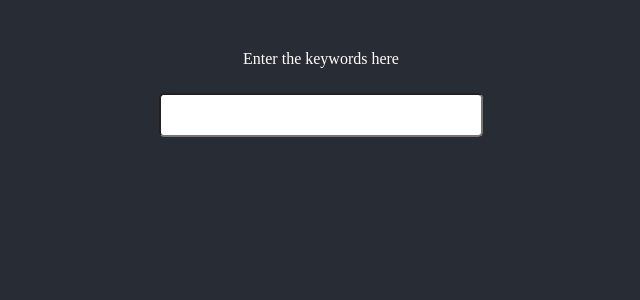
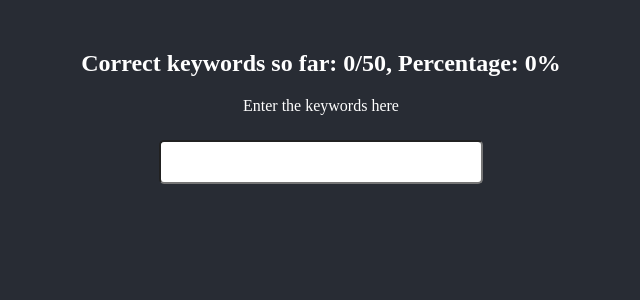
Before and after one commit to marco-amorim/keywords-game, a React (Create React App) app: page / in a window 1280 px wide. Shown: the top 300 px of the page, without its empty margins (319-959 px from the left). Built offline with nearby package versions, Linux system fonts and the light colour scheme.

Commit message:
show correct amount and percentages

```diff
--- a/src/App.tsx
+++ b/src/App.tsx
@@ -70,8 +70,26 @@ const App = () => {
 		}
 	}, [correctWords, currentWord]);
 
+	interface PercentageCalculation {
+		keywordsAmount: number;
+		correctKeywords: number;
+	}
+
+	const calculatePercentage = (percentage: PercentageCalculation) => {
+		return (
+			(percentage.correctKeywords / percentage.keywordsAmount) *
+			100
+		).toFixed();
+	};
+
 	return (
 		<div className="game">
+			<h2>{`Correct keywords so far: ${correctWords.length}/${
+				allKeywords.length
+			}, Percentage: ${calculatePercentage({
+				keywordsAmount: allKeywords.length,
+				correctKeywords: correctWords.length,
+			})}%`}</h2>
 			<KeywordInput
 				typingState={currentWord}
 				setTypingState={(word) => setCurrentWord(word)}
--- a/src/styles/global.css
+++ b/src/styles/global.css
@@ -19,3 +19,7 @@ body {
 	align-items: center;
 	flex-direction: column;
 }
+
+.game h2 {
+  margin-bottom: 20px;
+}
```
